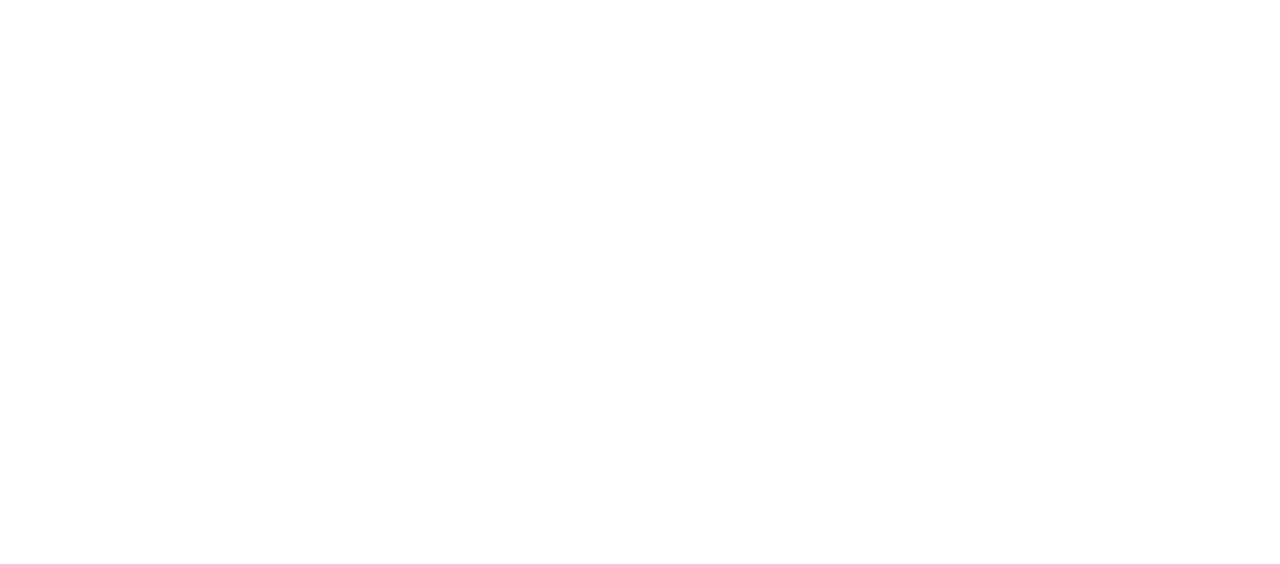
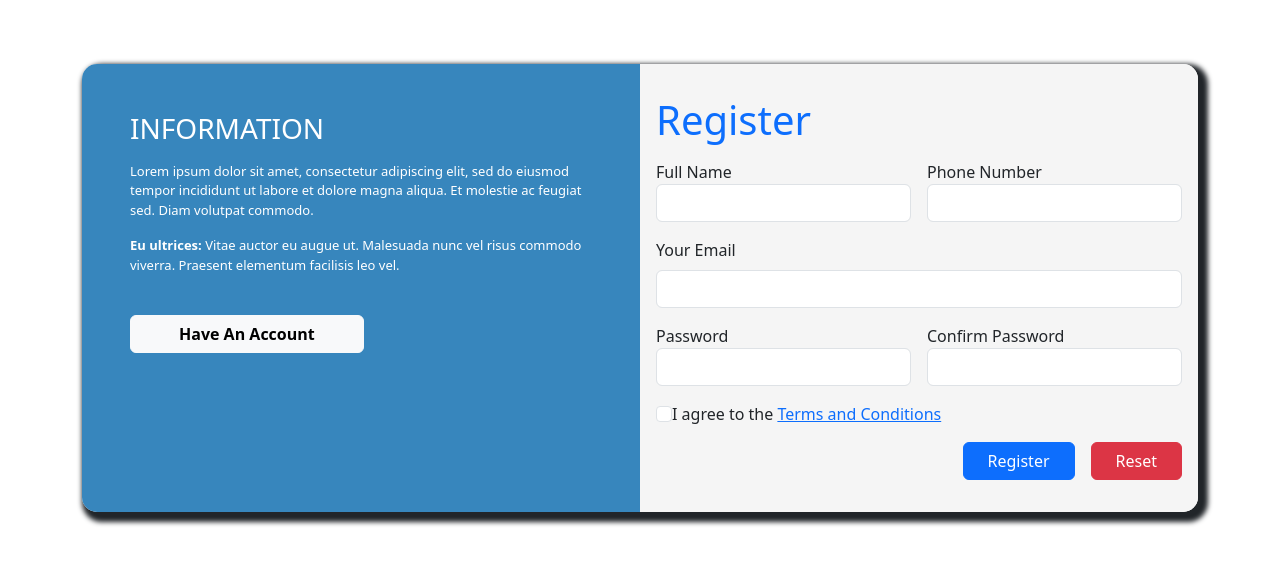
Before and after one commit to NagaSriVenkatR/ReactCRUD-Task2, a React (Create React App) app: page /form in a window 1280 px wide. Before the commit this address had no page. Shown: the part 186-750 px from the top of the page. Built offline with nearby package versions, Linux system fonts and the light colour scheme.

Commit message:
Adding validstions and creating a table using CRUD operations

```diff
--- a/src/App.js
+++ b/src/App.js
@@ -6,15 +6,16 @@
 
 function App() {
   const [users, setUsers] = useState([]);
+  const [selectedUser , setSelectedUser] = useState(null);
   return (
     <div className="App">
       <Router>
         <Routes>
           <Route
-            path="/"
-            element={<Form users={users} setUsers={setUsers} />}
+            path="/form"
+            element={<Form users={users} setUsers={setUsers} selectedUser={selectedUser} setSelectedUser={setSelectedUser} />}
           />
-          <Route path="/users" element={<Registeredusers users={users} />} />
+          <Route path="/users" element={<Registeredusers users={users} setSelectedUser={setSelectedUser} setUsers={setUsers}/>} />
         </Routes>
       </Router>
     </div>
--- a/src/components/Form.jsx
+++ b/src/components/Form.jsx
@@ -1,8 +1,8 @@
-import React, { useState } from 'react'
+import React, { useEffect, useState } from 'react'
 import "bootstrap/dist/css/bootstrap.min.css";
 import "./form.css"
 import { useNavigate } from 'react-router-dom';
-const Form = ({users,setUsers}) => {
+const Form = ({users,setUsers,setSelectedUser,selectedUser}) => {
   const [formData, setFormData] = useState({
     fullName: "",
     phoneNumber: "",
@@ -19,6 +19,11 @@
     confirmPassword: "",
   });
   const navigate = useNavigate();
+  useEffect(() => {
+    if (selectedUser) {
+      setFormData(selectedUser);
+    }
+  },[selectedUser])
   const handleReset = () => {
     setFormData({
       fullName: "",
@@ -36,6 +41,7 @@
       password: "",
       confirmPassword: "",
     });
+    setSelectedUser(null);
   }
   const handleBlur = (event) => {
     const { name, value } = event.target;
@@ -131,20 +137,46 @@
   const handleSubmit = (event) => {
     event.preventDefault();
     if (validateForm()) {
-      console.log("Form submitted successfully", formData);
-      setUsers([...users,formData]);
+      if (selectedUser) {
+      // Update existing user
+      setUsers(
+        users.map((user) =>
+          user.email === selectedUser.email ? formData : user
+        )
+      );
+      setSelectedUser(null); // Clear selection after update
+    } else {
+      // Add new user
+      setUsers([...users, formData]);
+    }
+      setFormData({
+        fullName: "",
+        phoneNumber: "",
+        email: "",
+        userName: "",
+        password: "",
+        confirmPassword: "",
+      });
+      setErrors({
+        fullName: "",
+        phoneNumber: "",
+        email: "",
+        userName: "",
+        password: "",
+        confirmPassword: "",
+      });
       navigate('/users');
     }
   };
   return (
     <div className="container">
-      <div className="parent row justify-content-center align-items-center mt-lg-5 mt-md-3  px-0 mx-auto">
+      <div className="parent row justify-content-center align-items-center px-0 mx-auto">
         <div
-          className="child col-lg-12 col-xxl-9 col-md-12 px-0 d-sm-flex"
+          className="child col-lg-12 col-xxl-8 col-md-12 px-0 d-sm-flex"
           style={{ boxShadow: "5px 5px 5px 5px", borderRadius: "15px" }}
         >
           <div
-            className="info col-lg-6 col-md-4 p-5"
+            className="info col-lg-6 col-xxl-6 col-md-6 p-5"
             style={{
               backgroundColor: "#3786BD",
               borderTopLeftRadius: "15px",
@@ -174,7 +206,7 @@
             </div>
           </div>
           <div
-            className="form-div col-lg-6 col-md-6 p-5 text-start "
+            className="form-div col-lg-6 col-xxl-6 col-md-6 p-5 p-md-3 text-start "
             style={{
               backgroundColor: "whitesmoke",
               borderTopRightRadius: "15px",
@@ -198,7 +230,7 @@
                     onChange={handleChange}
                     onBlur={handleBlur}
                   />
-                  <span className="text-danger">{errors.fullName}</span>
+                  <span className="span text-danger">{errors.fullName}</span>
                 </div>
                 <div className="col phone">
                   <label htmlFor="">Phone Number</label>
@@ -210,7 +242,7 @@
                     onChange={handleChange}
                     onBlur={handleBlur}
                   />
-                  <span className="text-danger">{errors.phoneNumber}</span>
+                  <span className="span text-danger">{errors.phoneNumber}</span>
                 </div>
               </div>
               <div className="col-md mt-3">
@@ -225,7 +257,7 @@
                   onChange={handleChange}
                   onBlur={handleBlur}
                 />
-                <span className="text-danger">{errors.email}</span>
+                <span className="span text-danger">{errors.email}</span>
               </div>
               <div className="col-md mt-3 d-md-flex">
                 <div className="col-md me-3">
@@ -238,7 +270,7 @@
                     onChange={handleChange}
                     onBlur={handleBlur}
                   />
-                  <span className="text-danger">{errors.password}</span>
+                  <span className="span text-danger">{errors.password}</span>
                 </div>
                 <div className="col-md conpass">
                   <label htmlFor="">Confirm Password</label>
@@ -250,7 +282,7 @@
                     onChange={handleChange}
                     onBlur={handleBlur}
                   />
-                  <span className="text-danger">{errors.confirmPassword}</span>
+                  <span className="span text-danger">{errors.confirmPassword}</span>
                 </div>
               </div>
               <div className="col-md mt-3">
@@ -266,7 +298,7 @@
                   </button>
                 </div>
                 <div>
-                  <button className="btn btn-danger px-4" type="reset" onReset={handleReset}>
+                  <button className="btn btn-danger px-4" type="reset" onClick={handleReset}>
                     Reset
                   </button>
                 </div>
--- a/src/components/Registeredusers.jsx
+++ b/src/components/Registeredusers.jsx
@@ -1,11 +1,23 @@
-import React from 'react'
-const Registeredusers = ({users}) => {
-
+import React from "react";
+import "bootstrap/dist/css/bootstrap.min.css";
+import { useNavigate } from "react-router-dom";
+const Registeredusers = ({ users ,setSelectedUser,setUsers }) => {
+  const navigate = useNavigate();
+  const handleEdit = (user) => {
+    console.log("Editing user:", user);
+    setSelectedUser(user);
+    navigate('/form');
+  }
+  const handleDelete = (id) => {
+    console.log("Deleting user with email:", id);
+    setUsers(users.filter(user => user.id !== id))
+  };
   return (
     <div className="container">
-      <div className="row mt-4">
+      <div className="row mt-4 justify-content-center mx-auto">
         <h2>Registered Users</h2>
-        <table className='table'>
+        <div className="col-md-8">
+          <table className="table table-bordered border-primary table-hover">
             <thead>
               <tr>
                 <th>S.No</th>
@@ -13,26 +25,39 @@
                 <th>Phone Number</th>
                 <th>Email</th>
                 <th>Password</th>
-              <th>Confirm Password</th>
+                {/* <th>Confirm Password</th> */}
+                <th>Actions</th>
               </tr>
             </thead>
             <tbody>
-            {users.map((user,index) => (
-              <tr key={index} >
-                <td>{index+1}</td>
+              {users.map((user, index) => (
+                <tr key={index}>
+                  <td>{index + 1}</td>
                   <td>{user.fullName}</td>
                   <td>{user.phoneNumber}</td>
                   <td>{user.email}</td>
                   <td>{user.password}</td>
-                <td>{user.confirmPassword}</td>
+                  {/* <td>{user.confirmPassword}</td> */}
+                  <td className="">
+                    <button className="btn btn-light me-3" type="button" onClick={() => handleEdit(user)}>
+                      Edit
+                    </button>
+                    <button
+                      className="btn btn-danger"
+                      type="button"
+                      onClick={() => handleDelete(user.id)}
+                    >
+                      Delete
+                    </button>
+                  </td>
                 </tr>
               ))}
-
             </tbody>
           </table>
         </div>
       </div>
+    </div>
   );
-}
+};
 
-export default Registeredusers
+export default Registeredusers;
--- a/src/components/form.css
+++ b/src/components/form.css
@@ -2,7 +2,20 @@
   font-size: 14px !important;
   position: absolute !important;
 }
-@media screen and (max-width : 450px) {
+.parent{
+  margin-top: 120px !important;
+}
+@media screen and (max-width : 1440px) {
+  .parent{
+    margin-top: 250px !important;
+  }
+}
+@media screen and (max-width : 1024px) {
+  .parent{
+    margin-top: 150px !important;
+  }
+}
+@media screen and (max-width : 450px) and (min-width : 320px) {
   .parent{
     margin-top: 10px !important;
     margin-bottom: 10px !important;
@@ -15,6 +28,7 @@
   .form-div{
      border-bottom-left-radius: 15px !important;
     border-bottom-right-radius: 15px !important;
+     padding: 20px !important;
   }
   .agree{
     margin-left: 5px !important;
@@ -26,8 +40,14 @@
   .phone{
     margin-top: 10px !important;
   }
+  .span{
+    font-size: 13px !important;
+  }
 }
-@media screen and (max-width : 770px) {
+@media screen and (max-width : 770px) and (min-width : 720px) {
+  .parent{
+    margin-top: 80px !important;
+  }
   .agree{
     margin-left: 5px !important;
     font-size: 14px !important;
@@ -35,4 +55,7 @@
   label{
     font-size: 14px !important;
   }
+  span{
+    font-size: 11px !important;
+  }
 }
```
Lines whose indentation alone changed are shown as unchanged.
